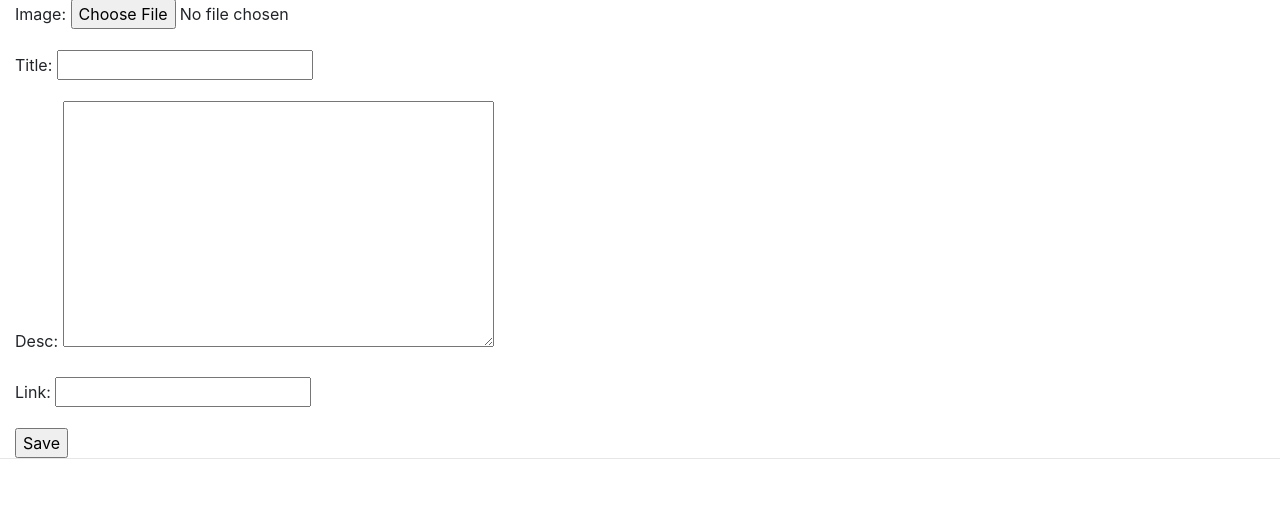
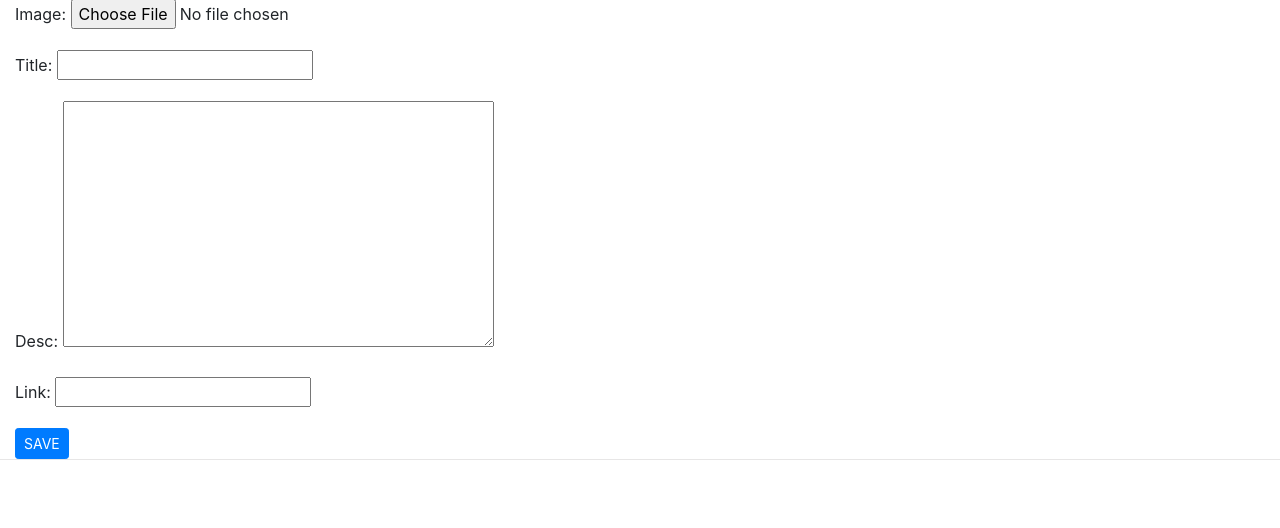
Before and after one commit to chepkiruibetty/awaaards, a Django app: page /post/new/ in a window 1280 px wide. Shown: the part 206-734 px from the top of the page. Run offline with Django 3.2, Linux system fonts and the light colour scheme; some libraries are stand-ins or nearby versions.

Commit message:
add cripy form to post new template

```diff
--- a/projects/templates/projects/post_new.html
+++ b/projects/templates/projects/post_new.html
@@ -1,8 +1,9 @@
 {% extends 'projects/base.html' %}
+{% load crispy_forms_tags %}
 {% block content %}
 <h1>New Project</h1>
 <form enctype="multipart/form-data" method="post" action="">{% csrf_token %}
-{{ form.as_p }}
-<input type="submit" value="Save" />
+    {{ form|crispy }}
+    <input type="submit" class="btn btn-primary btn-sm" value="SAVE">
 </form>
 {% endblock content %}
```
